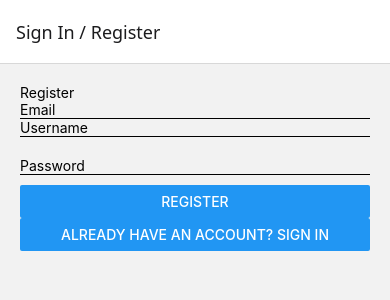
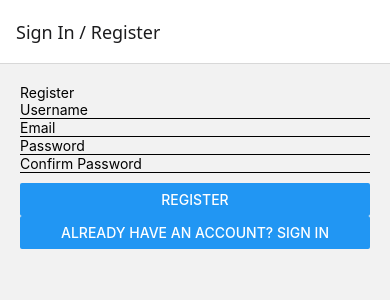
Before and after one commit to 3aswarconnect/react-native-login-registration-frontendwork, a React Native app: screen /Auth in a window 390 px wide. Both pictures are taken after a click on the button "NEW USER? REGISTER". Shown: the top 300 px of the page. Built offline with nearby package versions, Linux system fonts and the light colour scheme.

Commit message:
user registration and login working in apk

```diff
--- a/AuthScreen.js
+++ b/AuthScreen.js
@@ -1,30 +1,41 @@
 import React, { useState } from 'react';
 import { View, Text, TextInput, Button, Alert } from 'react-native';
 import axios from 'axios';
-import Home from './Home';
 import { useNavigation } from '@react-navigation/native';
+
 const AuthScreen = () => {
   const navigation = useNavigation();
+  const [identifier, setIdentifier] = useState(''); // Username or Email for Sign In
   const [email, setEmail] = useState('');
   const [password, setPassword] = useState('');
+  const [confirmPassword, setConfirmPassword] = useState('');
+  const [username, setUsername] = useState('');
   const [isRegister, setIsRegister] = useState(false);
-  const [username, setUsername] = useState('');
 
   const handleSignIn = async () => {
+    if (!identifier || !password) {
+      return Alert.alert('Error', 'Please enter username/email and password.');
+    }
     try {
-      const response = await axios.post('http://192.168.76.183:4000/signin', { email, password });
+      const response = await axios.post('http://192.168.170.183:4000/signin', { identifier, password });
       Alert.alert(response.data.message);
-      navigation.navigate('Homes', { email ,username});
+      navigation.navigate('Homes', { email: response.data.email, username: response.data.username });
     } catch (error) {
       Alert.alert('Error', error.response?.data.message || 'Something went wrong');
     }
   };
 
   const handleRegister = async () => {
+    if (!username || !email || !password || !confirmPassword) {
+      return Alert.alert('Error', 'All fields are required.');
+    }
+    if (password !== confirmPassword) {
+      return Alert.alert('Error', 'Passwords do not match.');
+    }
     try {
-      const response = await axios.post('http://192.168.76.183:4000/register', { username,email, password });
+      const response = await axios.post('http://192.168.170.183:4000/register', { username, email, password });
       Alert.alert(response.data.message);
-      navigation.navigate('Homes', { email ,username});
+      navigation.navigate('Homes', { email, username });
     } catch (error) {
       Alert.alert('Error', error.response?.data.message || 'Something went wrong');
     }
@@ -33,27 +44,19 @@ const AuthScreen = () => {
   return (
     <View style={{ padding: 20 }}>
       <Text>{isRegister ? 'Register' : 'Sign In'}</Text>
-      <TextInput placeholder="Email" value={email} onChangeText={setEmail} style={{ borderBottomWidth: 1 }} />
-      <TextInput
-          placeholder="Username"
-          value={username}
-          onChangeText={setUsername}
-          style={{ borderBottomWidth: 1, marginBottom: 10 }}
-        />
-      <TextInput
-        placeholder="Password"
-        value={password}
-        onChangeText={setPassword}
-        secureTextEntry
-        style={{ borderBottomWidth: 1, marginVertical: 10 }}
-      />
       {isRegister ? (
         <>
+          <TextInput placeholder="Username" value={username} onChangeText={setUsername} style={{ borderBottomWidth: 1 }} />
+          <TextInput placeholder="Email" value={email} onChangeText={setEmail} style={{ borderBottomWidth: 1 }} />
+          <TextInput placeholder="Password" value={password} onChangeText={setPassword} secureTextEntry style={{ borderBottomWidth: 1 }} />
+          <TextInput placeholder="Confirm Password" value={confirmPassword} onChangeText={setConfirmPassword} secureTextEntry style={{ borderBottomWidth: 1, marginBottom: 10 }} />
           <Button title="Register" onPress={handleRegister} />
           <Button title="Already have an account? Sign In" onPress={() => setIsRegister(false)} />
         </>
       ) : (
         <>
+          <TextInput placeholder="Username or Email" value={identifier} onChangeText={setIdentifier} style={{ borderBottomWidth: 1 }} />
+          <TextInput placeholder="Password" value={password} onChangeText={setPassword} secureTextEntry style={{ borderBottomWidth: 1, marginVertical: 10 }} />
           <Button title="Sign In" onPress={handleSignIn} />
           <Button title="New User? Register" onPress={() => setIsRegister(true)} />
         </>
--- a/app.json
+++ b/app.json
@@ -19,7 +19,8 @@
       "adaptiveIcon": {
         "foregroundImage": "./assets/adaptive-icon.png",
         "backgroundColor": "#ffffff"
-      }
+      },
+      "package": "com.easwarconnect.P"
     },
     "web": {
       "favicon": "./assets/favicon.png"
```
Also changed, not shown: eas.json (added, +28 -0 lines), package.json (+14 -4 lines), 44 other files (tests, documents, lock files or other folders).
